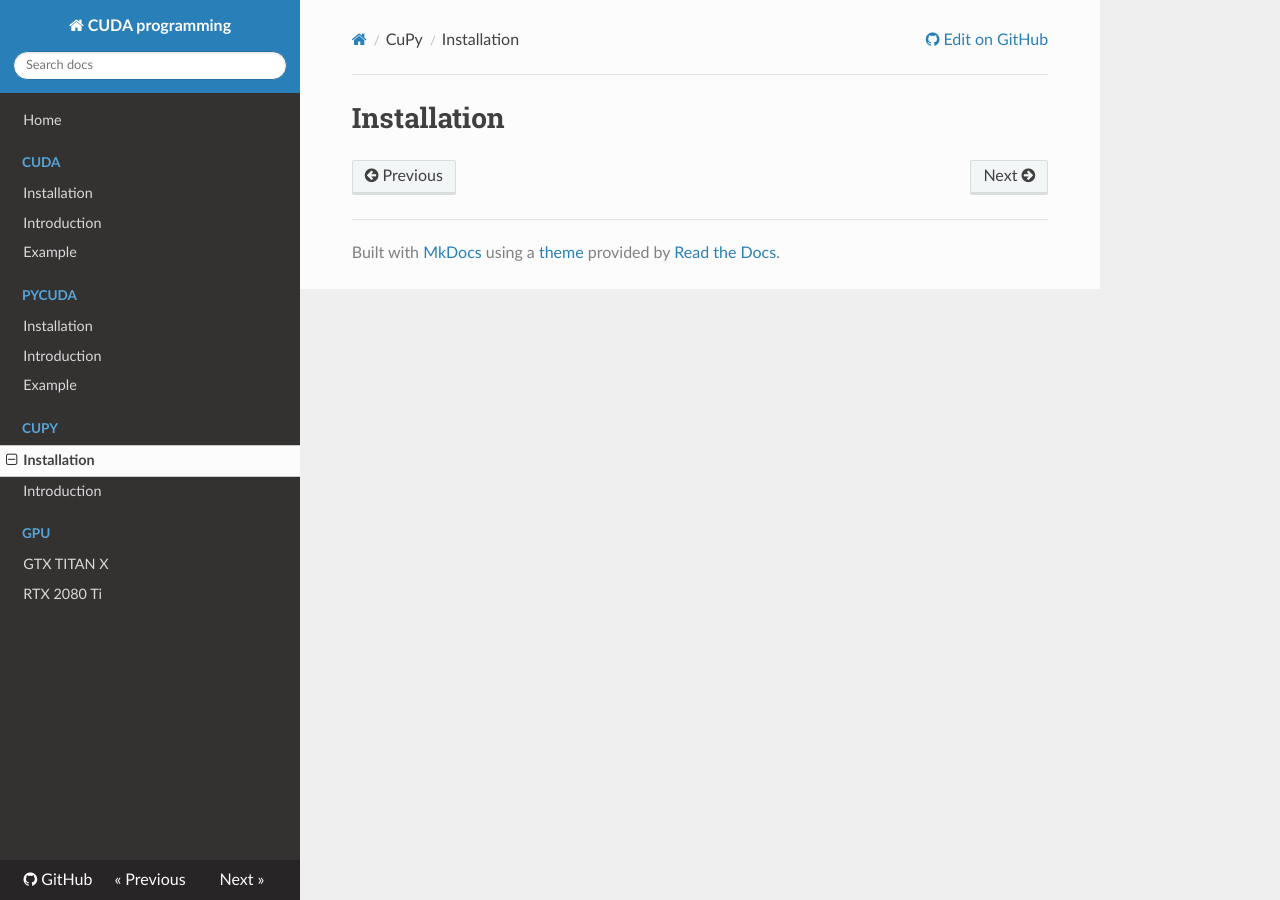
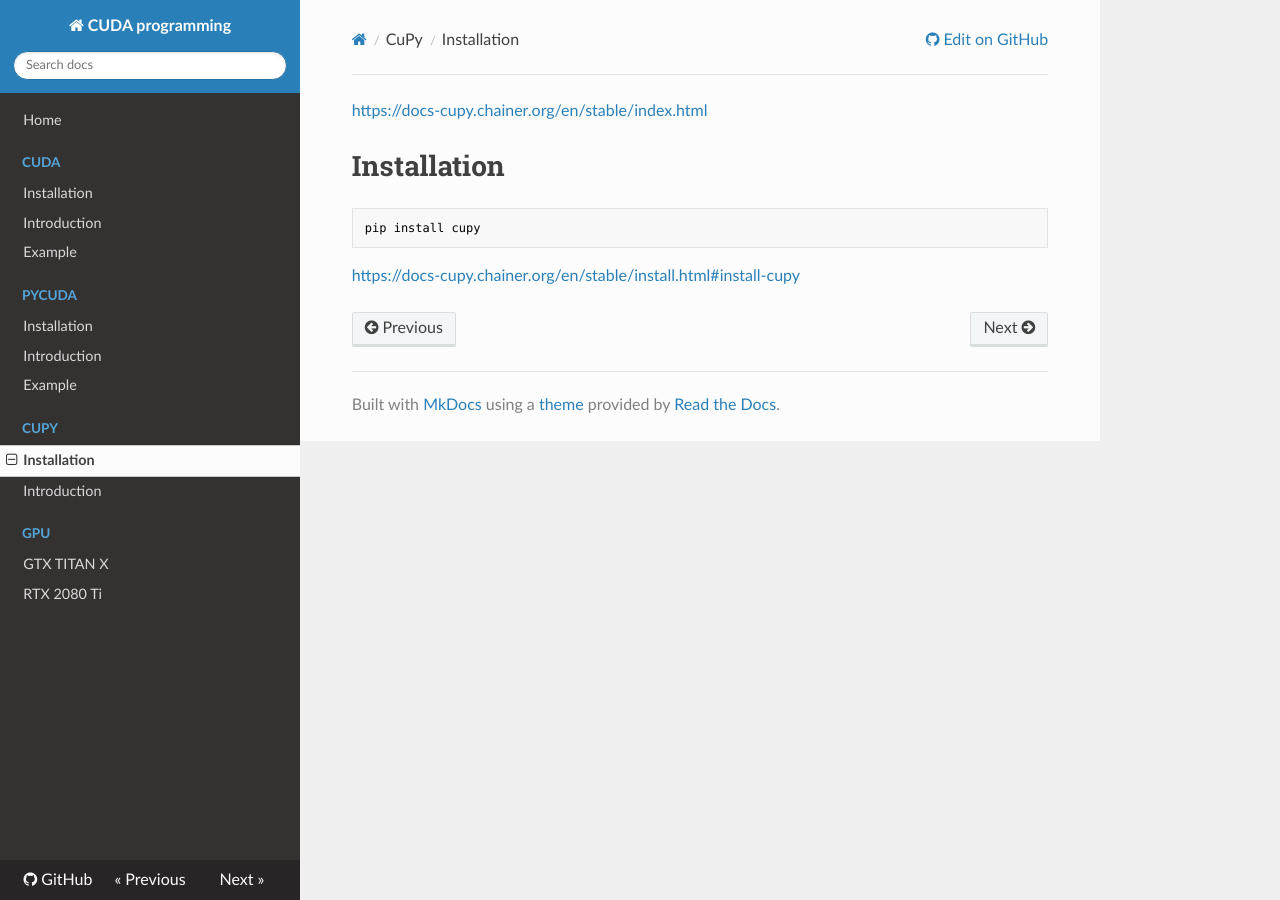
Before and after one commit to WonyoungCho/CUDA, an MkDocs documentation site: the page built from docs/CuPy.md, in a window 1280 px wide. Built offline with MkDocs 1.6.1, drawn with Linux system fonts in a browser that asks for light colours; nearby versions of some CDN libraries; old or Windows-style settings are respelled for this version of MkDocs.

Commit message:
Update CuPy.md

````diff
--- a/docs/CuPy.md
+++ b/docs/CuPy.md
@@ -1 +1,7 @@
+<https://docs-cupy.chainer.org/en/stable/index.html>
+
 # Installation
+```
+pip install cupy
+```
+<https://docs-cupy.chainer.org/en/stable/install.html#install-cupy>
````
